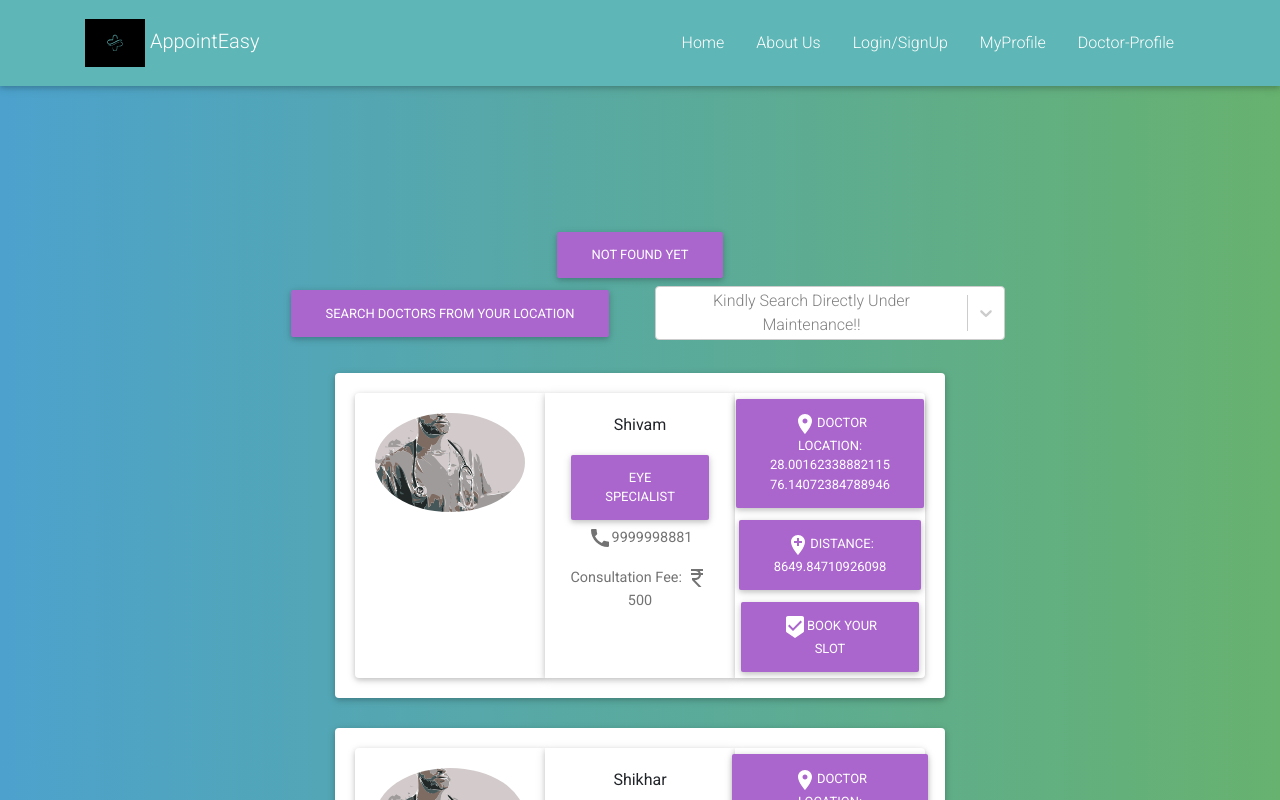
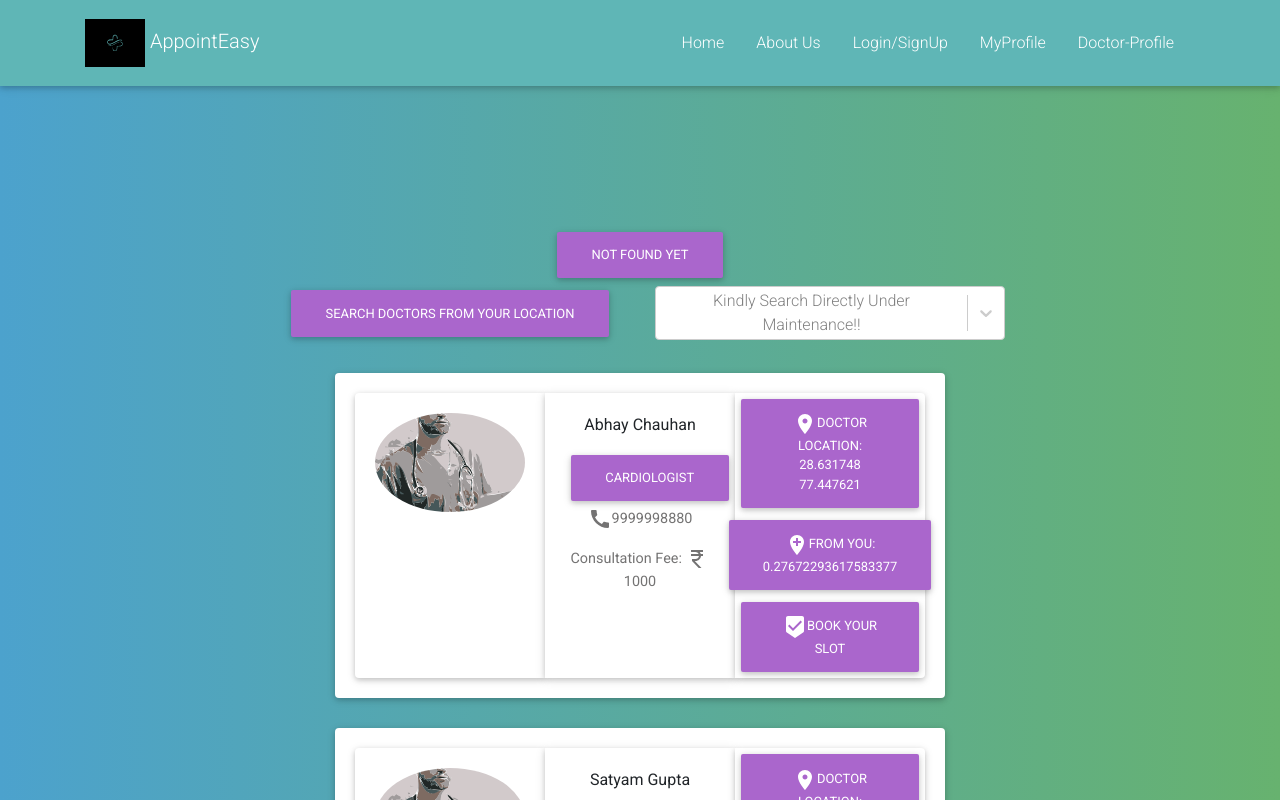
Before and after one commit to anshumandixit9/appoint-easy, a React (Create React App) app: page /Doctor in a window 1280 px wide. Shown: the top 800 px of the page. Built offline with nearby package versions, Linux system fonts and the light colour scheme; no server answers.

Commit message:
Minor Updates[+Anshuman]

```diff
--- a/src/components/Location/use-geolocation.js
+++ b/src/components/Location/use-geolocation.js
@@ -2,7 +2,7 @@ import React, { useState, useEffect } from "react";
 const useGeoLocation = () => {
     const [location, setLocation] = useState({
         loaded: false,
-        coordinates: { lat: "", lng: "" },
+        coordinates: { lat: "28.633319", lng: "77.445422" },
     });
     const onSuccess = (location) => {
         setLocation({
--- a/src/components/home-components/list-doctors.js
+++ b/src/components/home-components/list-doctors.js
@@ -41,7 +41,7 @@ function Doctor() {
                                     </Card>
                                     <Card className="center">
                                         <Button><LocationOnIcon/>Doctor Location:<div>{data.lat}</div><div>{data.lng}</div></Button>
-                                        <Button><AddLocationIcon/>Distance: <div>{data.distance}</div></Button>
+                                        <Button><AddLocationIcon/>From You: <div>{data.distance}</div></Button>
                                         <Button ><BeenhereIcon/>Book Your Slot</Button>
                                     </Card>
                                 </CardGroup>
```
